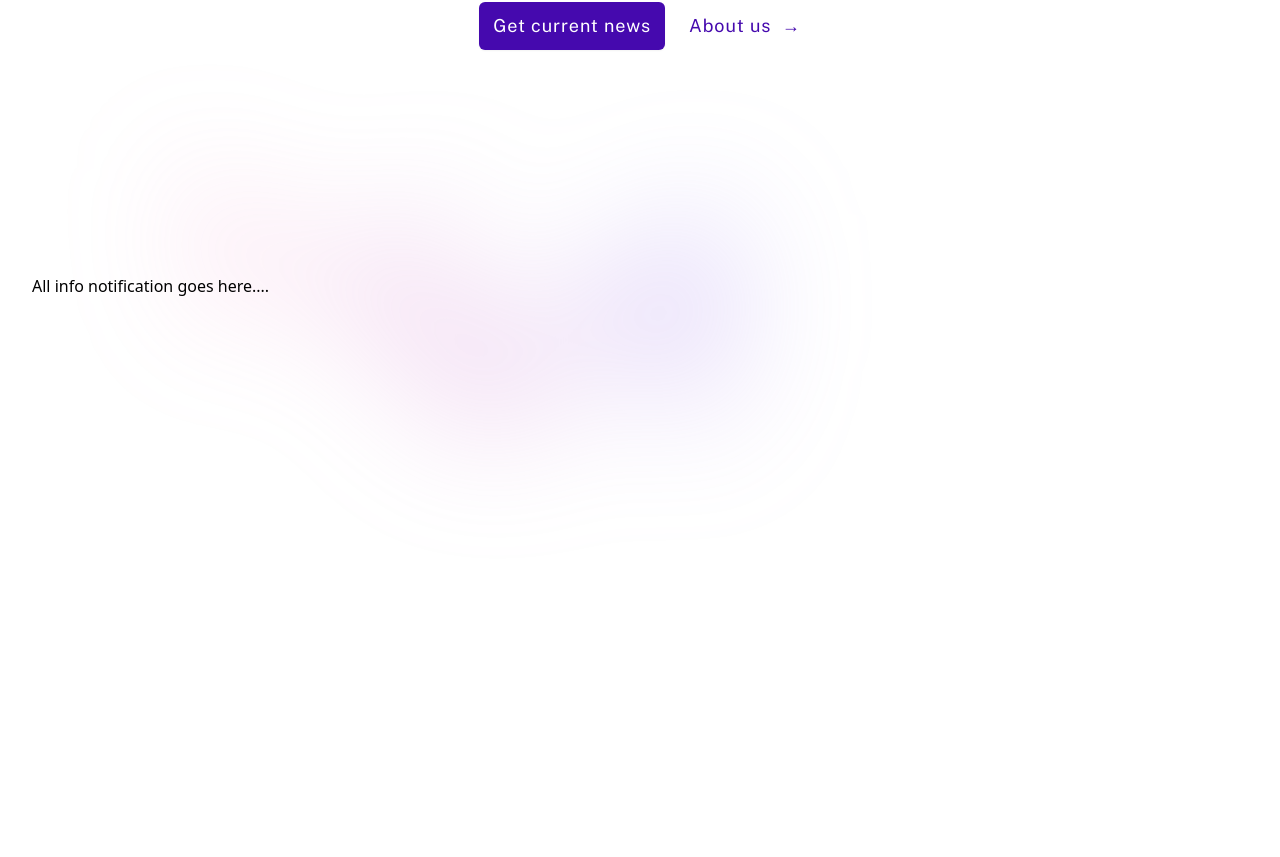
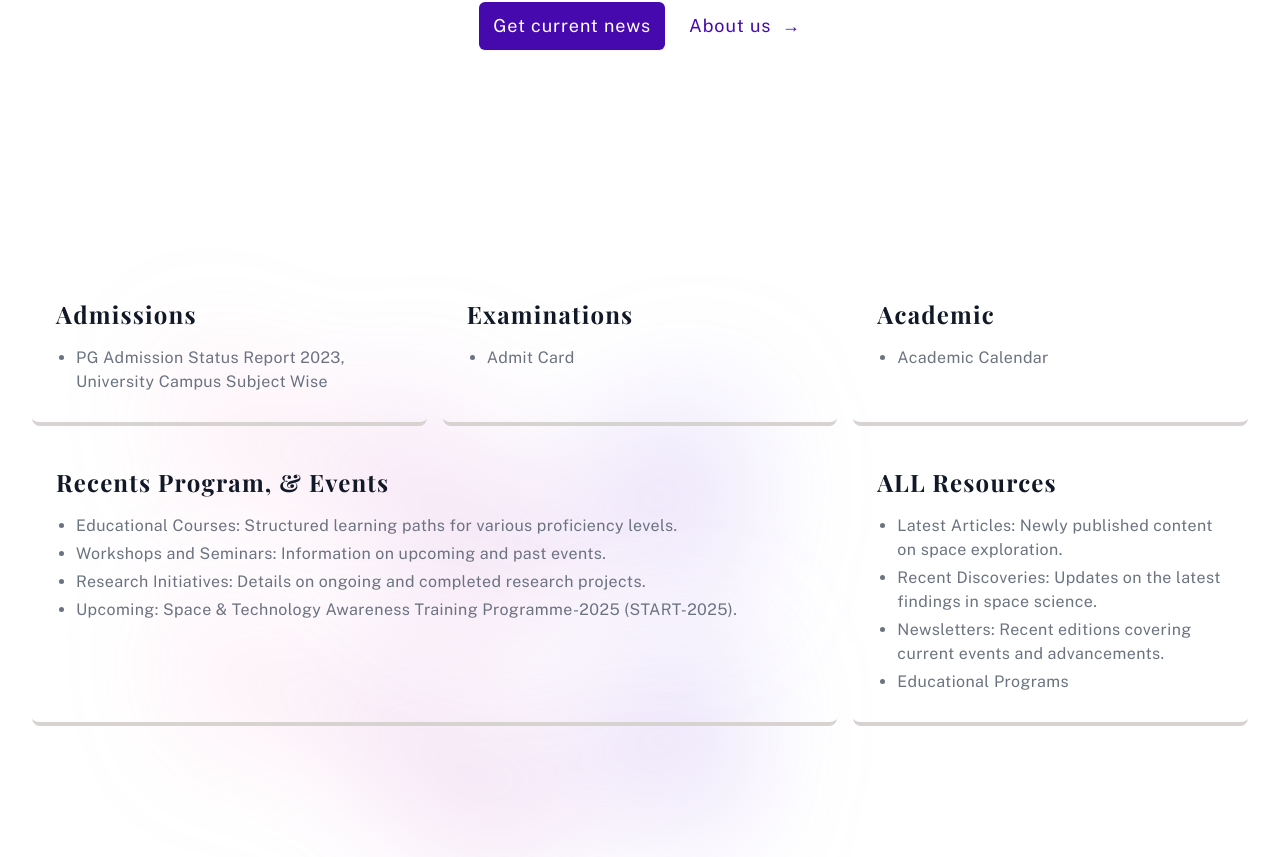
Before and after one commit to SwaroopArya65/ISRO-SpaceHub, a React (Vite) app in the folder frontend/: page / in a window 1280 px wide. Shown: the part 634-1491 px from the top of the page. Before the commit the page ends 1063 px from the top, so only its background shows below. Built offline with nearby package versions, Linux system fonts and the light colour scheme; a web font is replaced by a local one.

Commit message:
Complete desgin of Information section & Now update the Content

```diff
--- a/frontend/index.html
+++ b/frontend/index.html
@@ -1,5 +1,5 @@
 <!doctype html>
-<html lang="en">
+<html lang="en" class="scroll-smooth">
 
 <head>
   <meta charset="UTF-8" />
--- a/frontend/src/components/InfoBanner.jsx
+++ b/frontend/src/components/InfoBanner.jsx
@@ -1,9 +1,50 @@
 import React from 'react'
+import GradientBg from './GradientBg';
 
 const InfoBanner = () => {
     return (
-        <div>
-            All info notification goes here....
+        <div className="grid grid-cols-3 gap-4">
+            <GradientBg />
+            <div className="bg-gradient-to-r via-stone-400 to-blue-50 border-b-4 border-stone-300 p-6 rounded-lg">
+                <h2 className="text-gray-900 text-2xl font-playfair tracking-wider font-bold mb-4">Admissions</h2>
+                <ul className="list-disc text-gray-500 font-publicSans tracking-wide pl-5 text-balance">
+                    <li className='mb-1'>PG Admission Status Report 2023, University Campus Subject Wise</li>
+                </ul>
+            </div>
+
+            <div className="bg-gradient-to-r via-stone-400 to-blue-50 border-b-4 border-stone-300 p-6 rounded-lg">
+                <h2 className="text-gray-900 text-2xl font-playfair tracking-wider font-bold mb-4">Examinations</h2>
+                <ul className="list-disc text-gray-500 font-publicSans tracking-wide pl-5">
+                    <li className='mb-1'>Admit Card</li>
+                </ul>
+            </div>
+
+            <div className="bg-gradient-to-r via-stone-400 to-blue-50 border-b-4 border-stone-300 p-6 rounded-lg">
+                <h2 className="text-gray-900 text-2xl font-playfair tracking-wider font-bold mb-4">Academic</h2>
+                <ul className="list-disc text-gray-500 font-publicSans tracking-wide pl-5">
+                    <li className='mb-1'>Academic Calendar</li>
+                </ul>
+            </div>
+
+            <div className="col-span-2 bg-gradient-to-r via-stone-400 to-blue-50 border-b-4 border-stone-300 p-6 rounded-lg">
+                <h2 className="text-gray-900 text-2xl font-playfair tracking-wider font-bold mb-4">Recents Program, & Events</h2>
+                <ul className="list-disc text-gray-500 font-publicSans tracking-wide pl-5">
+                    <li className='mb-1'>Educational Courses: Structured learning paths for various proficiency levels.</li>
+                    <li className='mb-1'>Workshops and Seminars: Information on upcoming and past events.</li>
+                    <li className='mb-1'>Research Initiatives: Details on ongoing and completed research projects.</li>
+                    <li className='mb-1'>Upcoming: Space & Technology Awareness Training Programme-2025 (START-2025).</li>
+                </ul>
+            </div>
+
+            <div className="bg-gradient-to-r via-stone-400 to-blue-50 border-b-4 border-stone-300 p-6 rounded-lg">
+                <h2 className="text-gray-900 text-2xl font-playfair tracking-wider font-bold mb-4">ALL Resources</h2>
+                <ul className="list-disc text-gray-500 font-publicSans tracking-wide pl-5">
+                    <li className='mb-1'>Latest Articles: Newly published content on space exploration.</li>
+                    <li className='mb-1'>Recent Discoveries: Updates on the latest findings in space science.</li>
+                    <li className='mb-1'>Newsletters: Recent editions covering current events and advancements.</li>
+                    <li className='mb-1'>Educational Programs</li>
+                </ul>
+            </div>
         </div>
     )
 }
```
